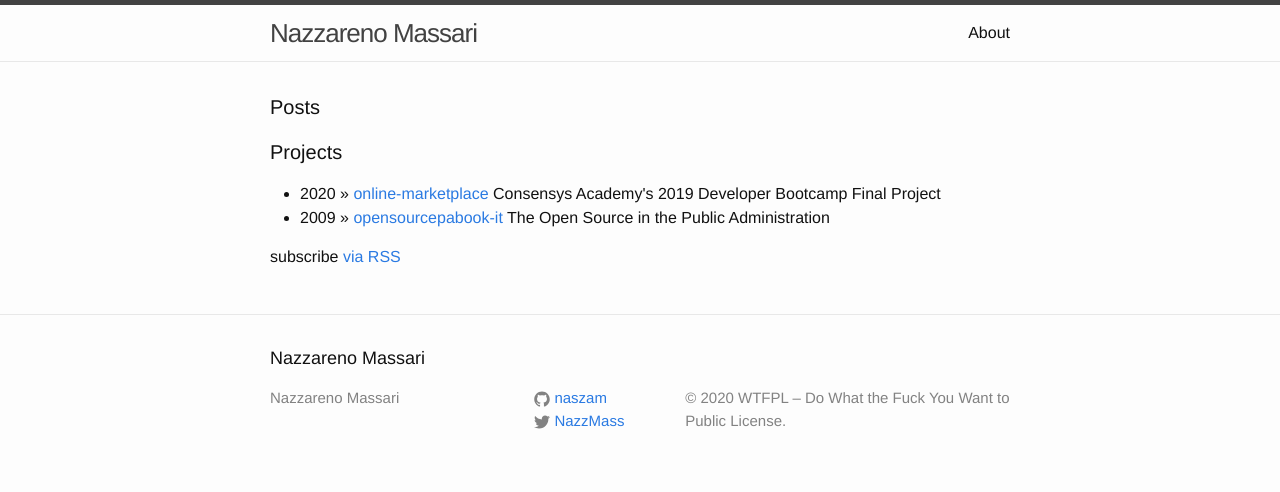
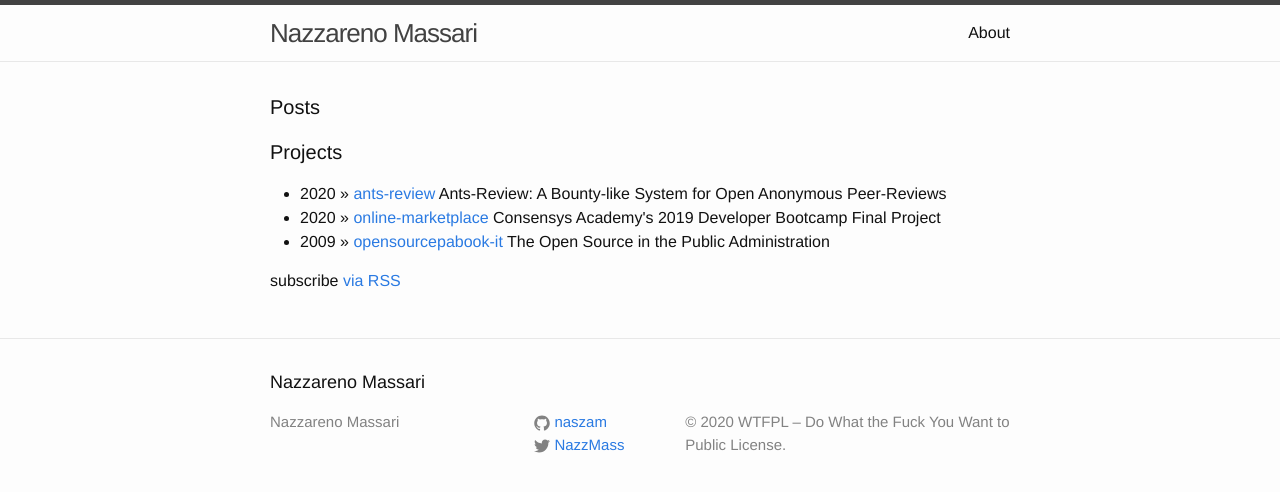
Before and after one commit to naszam/naszam-blog, a Jekyll site: the page built from index.html, in a window 1280 px wide. Shown: the top 492 px of the page. Built offline with Jekyll 4.4.1, drawn with Linux system fonts in a browser that asks for light colours.

Commit message:
Update index.html

```diff
--- a/index.html
+++ b/index.html
@@ -21,6 +21,7 @@ layout: default
   <h1 class="page-heading">Projects</h1>
 
     <ul class="posts">
+      <li><span>2020</span> &raquo; <a href="https://github.com/naszam/ants-review">ants-review</a> Ants-Review: A Bounty-like System for Open Anonymous Peer-Reviews</li>
       <li><span>2020</span> &raquo; <a href="https://github.com/naszam/online-marketplace">online-marketplace</a> Consensys Academy's 2019 Developer Bootcamp Final Project</li>
       <li><span>2009</span> &raquo; <a href="https://theopensourcepa.altervista.org/doku.php?id=open_source">opensourcepabook-it</a> The Open Source in the Public Administration</li>
     </ul>
```
